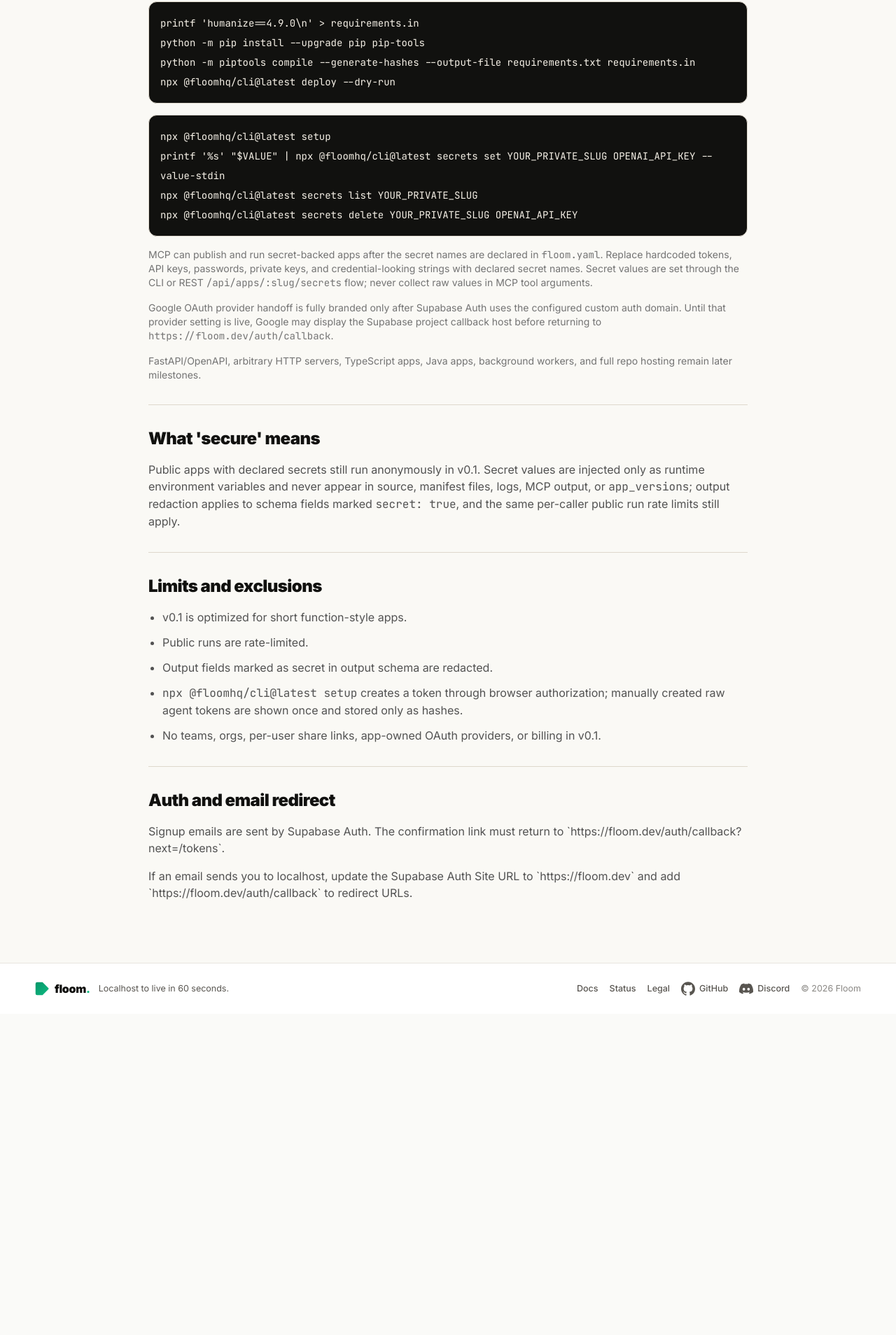
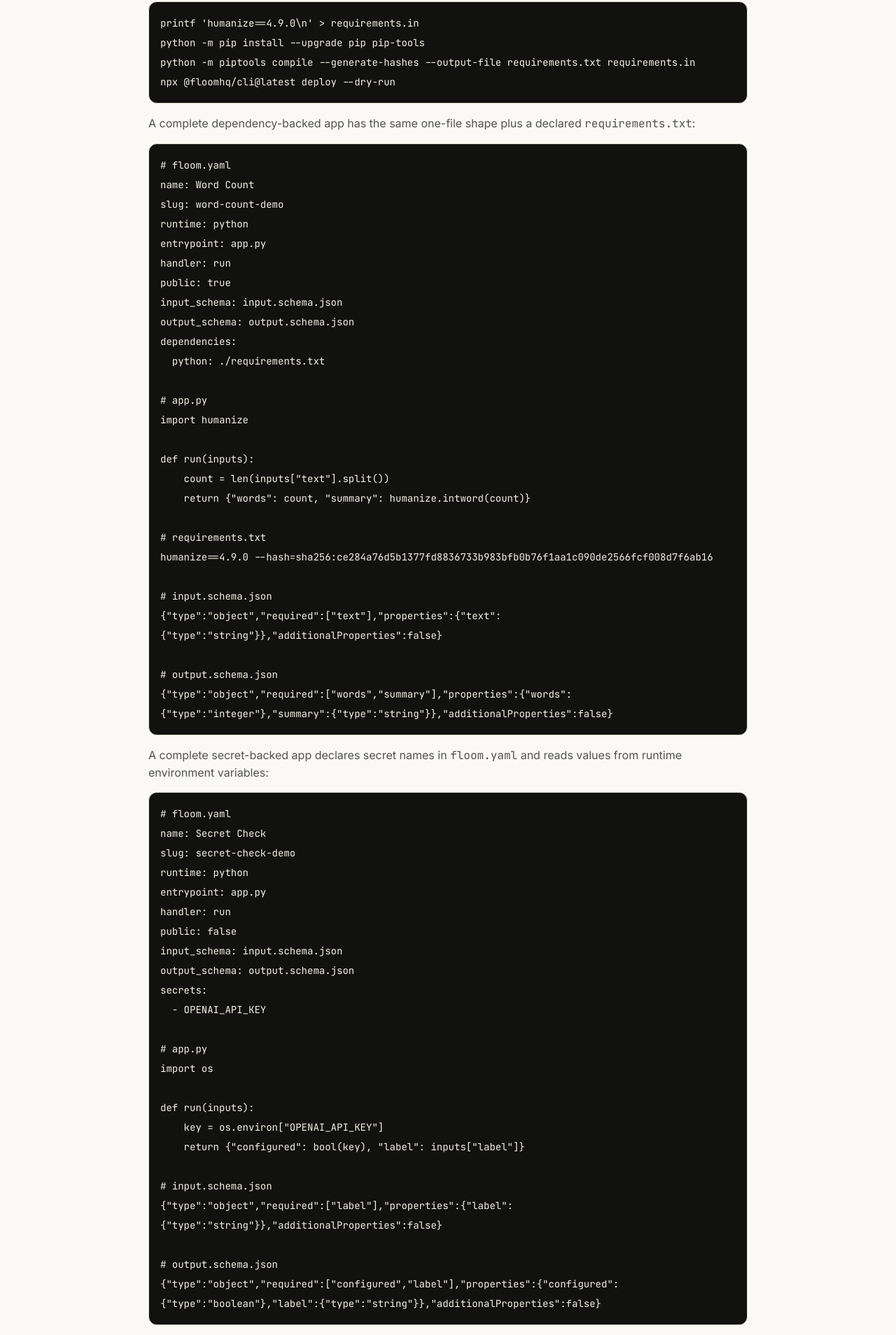
Before and after one commit to Pallavikumarimdb/floom, a Next.js app: page /docs in a window 1280 px wide. Shown: the part 4323-6231 px from the top of the page at 70% size. Before the commit the page ends 5772 px from the top, so only its background shows below. Built offline with nearby package versions, Linux system fonts and the light colour scheme; no server answers.

Commit message:
Clarify v0.1 hosted app docs

```diff
--- a/src/app/docs/page.tsx
+++ b/src/app/docs/page.tsx
@@ -78,6 +78,59 @@
 python -m pip install --upgrade pip pip-tools
 python -m piptools compile --generate-hashes --output-file requirements.txt requirements.in
 npx @floomhq/cli@latest deploy --dry-run`;
+
+const dependencyBundleExample = `# floom.yaml
+name: Word Count
+slug: word-count-demo
+runtime: python
+entrypoint: app.py
+handler: run
+public: true
+input_schema: input.schema.json
+output_schema: output.schema.json
+dependencies:
+  python: ./requirements.txt
+
+# app.py
+import humanize
+
+def run(inputs):
+    count = len(inputs["text"].split())
+    return {"words": count, "summary": humanize.intword(count)}
+
+# requirements.txt
+humanize==4.9.0 --hash=sha256:ce284a76d5b1377fd8836733b983bfb0b76f1aa1c090de2566fcf008d7f6ab16
+
+# input.schema.json
+{"type":"object","required":["text"],"properties":{"text":{"type":"string"}},"additionalProperties":false}
+
+# output.schema.json
+{"type":"object","required":["words","summary"],"properties":{"words":{"type":"integer"},"summary":{"type":"string"}},"additionalProperties":false}`;
+
+const secretBundleExample = `# floom.yaml
+name: Secret Check
+slug: secret-check-demo
+runtime: python
+entrypoint: app.py
+handler: run
+public: false
+input_schema: input.schema.json
+output_schema: output.schema.json
+secrets:
+  - OPENAI_API_KEY
+
+# app.py
+import os
+
+def run(inputs):
+    key = os.environ["OPENAI_API_KEY"]
+    return {"configured": bool(key), "label": inputs["label"]}
+
+# input.schema.json
+{"type":"object","required":["label"],"properties":{"label":{"type":"string"}},"additionalProperties":false}
+
+# output.schema.json
+{"type":"object","required":["configured","label"],"properties":{"configured":{"type":"boolean"},"label":{"type":"string"}},"additionalProperties":false}`;
 
 function Section({
   title,
@@ -275,6 +328,17 @@
             the deploy dry run before publishing:
           </p>
           <CodeBlock>{requirementsWorkflow}</CodeBlock>
+          <p>
+            A complete dependency-backed app has the same one-file shape plus a
+            declared <code>requirements.txt</code>:
+          </p>
+          <CodeBlock>{dependencyBundleExample}</CodeBlock>
+          <p>
+            A complete secret-backed app declares secret names in{" "}
+            <code>floom.yaml</code> and reads values from runtime environment
+            variables:
+          </p>
+          <CodeBlock>{secretBundleExample}</CodeBlock>
           <CodeBlock>{`npx @floomhq/cli@latest setup
 printf '%s' "$VALUE" | npx @floomhq/cli@latest secrets set YOUR_PRIVATE_SLUG OPENAI_API_KEY --value-stdin
 npx @floomhq/cli@latest secrets list YOUR_PRIVATE_SLUG
```
Also changed, not shown: 1 other file (tests, documents, lock files or other folders).
